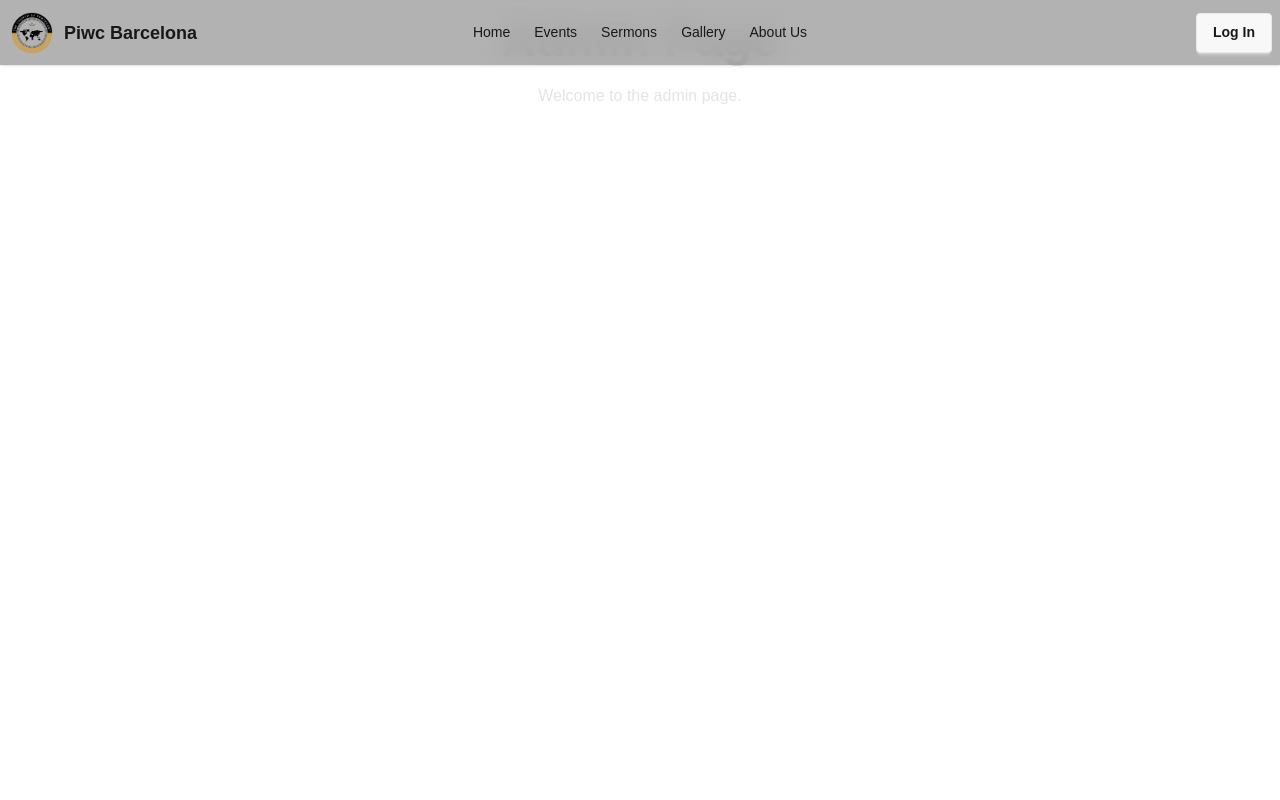
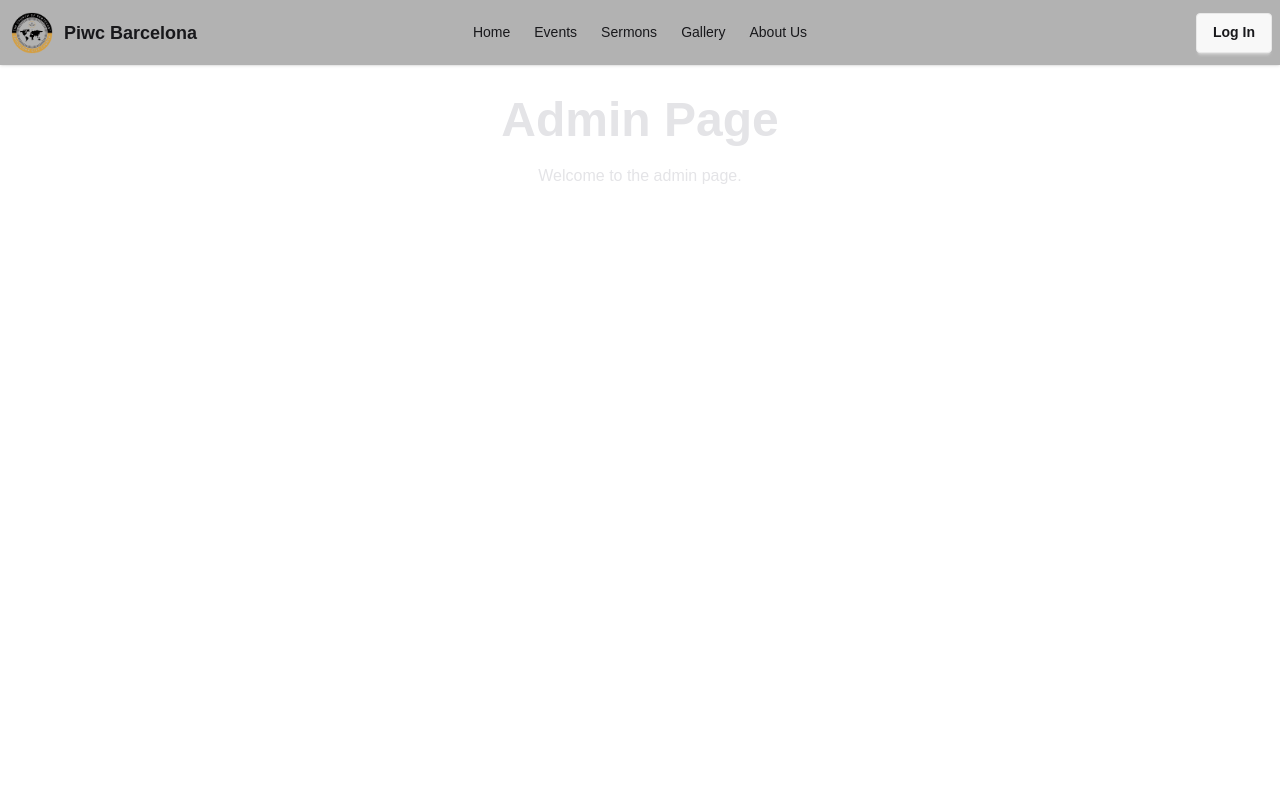
Before and after one commit to Mcdavis705/piwc, a React app: page /admin in a window 1280 px wide. Shown: the top 800 px of the page. Built offline with nearby package versions, Linux system fonts and the light colour scheme; the HTML template or start-up script is replaced by a standard one.

Commit message:
Center all the contents on the pages

```diff
--- a/src/App.jsx
+++ b/src/App.jsx
@@ -12,9 +12,12 @@ function App() {
   return (
     <>
       <Navbar />
-      <div className="min-h-screen flex flex-col">
-        <Outlet />
+      <div className="min-h-screen pt-20 px-4">
+        <div className="max-w-4xl mx-auto w-full">
+          <Outlet />
+        </div>
       </div>
+
       <Footer />
     </>
   )
--- a/src/index.css
+++ b/src/index.css
@@ -4,7 +4,7 @@
 @layer base {
     html {
         font-family: 'Poppins', sans-serif;
-        background-image: url('/background.jpg');
+        /* background-image: url('/background.jpg'); */
         /* path relative to public */
         background-size: cover;
         /* cover the entire container */
--- a/src/pages/AboutUs.jsx
+++ b/src/pages/AboutUs.jsx
@@ -4,7 +4,7 @@ function AboutUs () {
     return(
 
         <section
-            className="min-h-screen"
+            className="min-h-screen max-w-4xl mx-auto w-full"
         >
             <div className="overlay"></div>
             <div className="hero-content text-neutral-content text-center">
--- a/src/pages/Admin.jsx
+++ b/src/pages/Admin.jsx
@@ -3,7 +3,7 @@
 function Admin() {
     return (
         <section
-            className="min-h-screen"
+            className="min-h-screen max-w-4xl mx-auto w-full"
         >
             <div className="overlay"></div>
             <div className="hero-content text-neutral-content text-center">
--- a/src/pages/Events.jsx
+++ b/src/pages/Events.jsx
@@ -1,8 +1,8 @@
 
-function Events () {
+function Events() {
     return (
         <section
-            className="min-h-screen"
+            className="min-h-screen max-w-4xl mx-auto w-full"
         >
             <div className="overlay"></div>
             <div className="hero-content text-neutral-content text-center">
--- a/src/pages/Gallery.jsx
+++ b/src/pages/Gallery.jsx
@@ -4,7 +4,7 @@ function Gallery (){
 
     return(
         <section
-            className="min-h-screen"
+            className="min-h-screen max-w-4xl mx-auto w-full"
         >
             <div className="overlay"></div>
             <div className="hero-content text-neutral-content text-center">
--- a/src/pages/Home.jsx
+++ b/src/pages/Home.jsx
@@ -6,9 +6,7 @@ function Home() {
         <>
             {/* Hero Section */}
             <section
-                className="hero min-h-screen"
-            // style={{ backgroundImage: `url(${backgroundImage})` }}
-            >
+                className="hero min-h-screen">
                 <div className="hero-overlay"></div>
                 <div className="hero-content text-neutral-content text-center">
                     <div className="max-w-md">
--- a/src/pages/NotFound.jsx
+++ b/src/pages/NotFound.jsx
@@ -5,7 +5,7 @@ function NotFound (){
 
     return(
         <section
-            className="min-h-screen"
+            className="min-h-screen flex flex-col max-w-4xl mx-auto w-full"
         >
             <div className="overlay"></div>
             <div className="hero-content text-neutral-content text-center">
--- a/src/pages/Sermon.jsx
+++ b/src/pages/Sermon.jsx
@@ -4,7 +4,7 @@
 function Sermon() {
     return (
         <section
-            className="min-h-screen"
+            className="min-h-screen max-w-4xl mx-auto w-full"
         >
             <div className="overlay"></div>
             <div className="hero-content text-neutral-content text-center">
```
